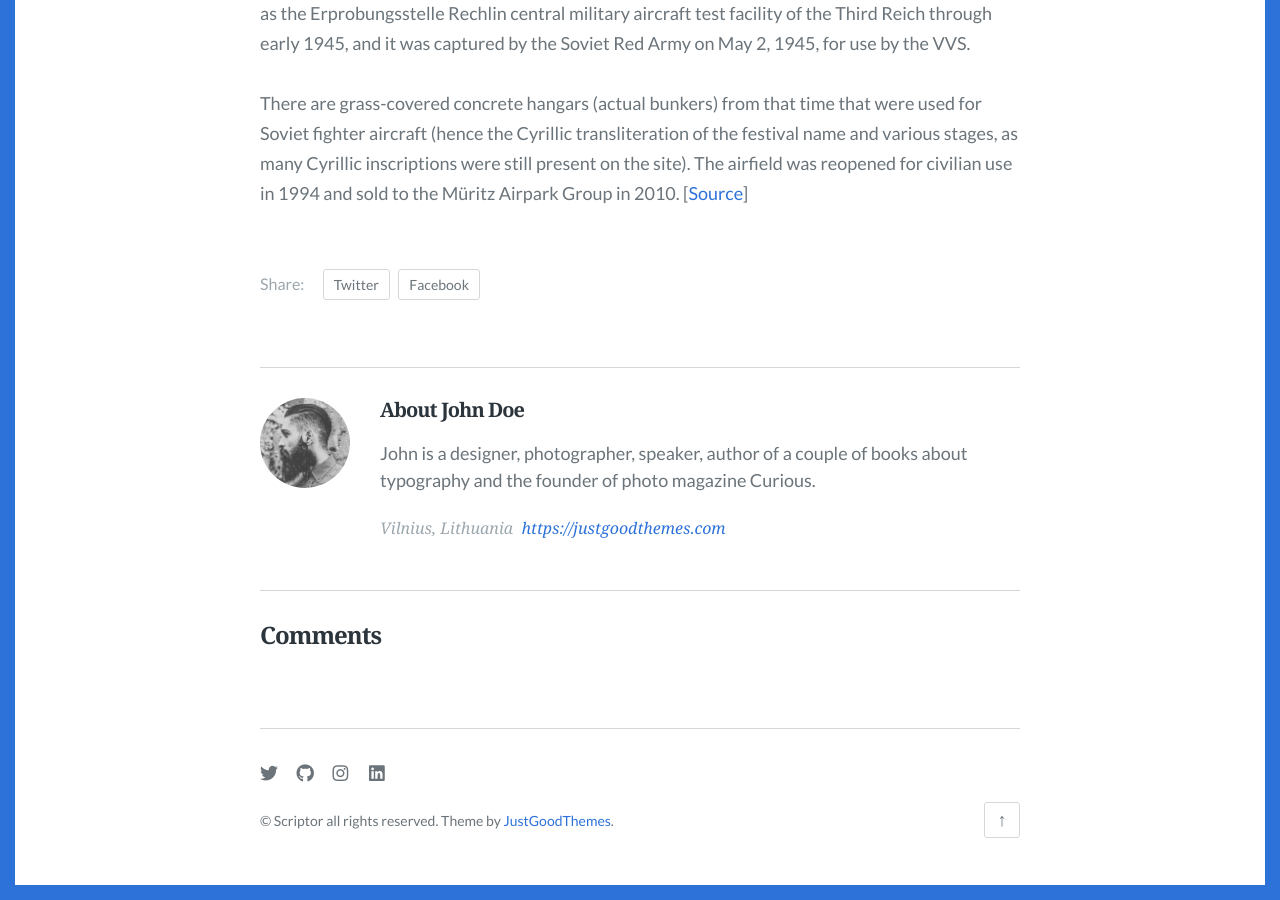
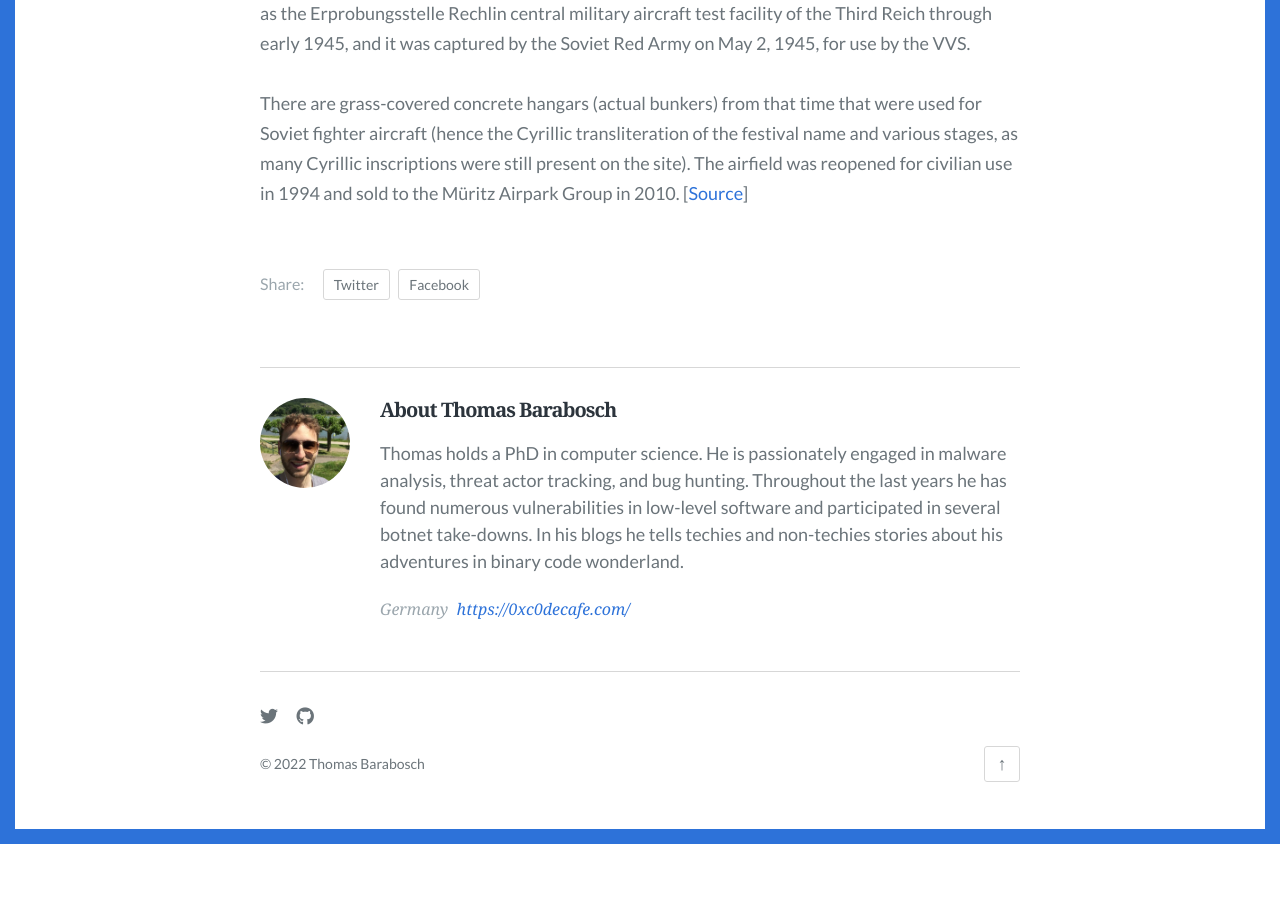
Before and after one commit to tbarabosch/tbarabosch.github.io, a Jekyll site: the page built from _posts/2019-01-01-the-advantages-and-disadvantages-of-working-from-home.md, in a window 1280 px wide and 900 px high, scrolled down 2167 px. Built offline with Jekyll 4.4.1, drawn with Linux system fonts in a browser that asks for light colours; some web fonts are replaced; comment, search, counter and statistics services are not loaded; after the commit the page ends 3011 px from its top, so only the background shows below that; some of the changed text lies outside the part shown.

Commit message:
Fixed some basic stuff

```diff
--- a/_config.yml
+++ b/_config.yml
@@ -47,7 +47,7 @@ accent_color: '#2d72d9'
 
 # Site footer
 footer:
-  content: "&copy; Scriptor all rights reserved. Theme by [JustGoodThemes](https://www.justgoodthemes.com)."
+  content: "&copy; 2022 Thomas Barabosch"
   has_social: true
 
 # Plugins
--- a/_data/author.json
+++ b/_data/author.json
@@ -1,7 +1,7 @@
 {
-  "name": "John Doe",
-  "bio": "John is a designer, photographer, speaker, author of a couple of books about typography and the founder of photo magazine Curious.",
-  "url": "https://justgoodthemes.com",
-  "location": "Vilnius, Lithuania",
-  "image": "images/author.png"
+  "name": "Thomas Barabosch",
+  "bio": "Thomas holds a PhD in computer science. He is passionately engaged in malware analysis, threat actor tracking, and bug hunting. Throughout the last years he has found numerous vulnerabilities in low-level software and participated in several botnet take-downs. In his blogs he tells techies and non-techies stories about his adventures in binary code wonderland.",
+  "url": "https://0xc0decafe.com/",
+  "location": "Germany",
+  "image": "images/author.jpg"
 }
--- a/_includes/disqus.html
+++ /dev/null
@@ -1,18 +0,0 @@
-<div class="comments-area">
-  <div class="comments-inner">
-    <h2 class="comments-title">Comments</h2>
-    <div id="disqus_thread"></div>
-    <noscript>Please enable JavaScript to view the <a href="http://disqus.com/?ref_noscript">comments powered by
-        Disqus</a>.</noscript>
-  </div><!-- .comments-inner -->
-</div><!-- .comments-area -->
-
-<script type="text/javascript">
-  var disqus_shortname = '{{ site.disqus }}';
-  var disqus_developer = 0;
-  (function () {
-    var dsq = document.createElement('script'); dsq.type = 'text/javascript'; dsq.async = true;
-    dsq.src = 'https://' + disqus_shortname + '.disqus.com/embed.js';
-    (document.getElementsByTagName('head')[0] || document.getElementsByTagName('body')[0]).appendChild(dsq);
-  })();
-</script>
```
Also changed, not shown: _data/social.json (+2 -12 lines), _includes/google_analytics.html (deleted, +0 -9 lines), images/author.jpg (added).
